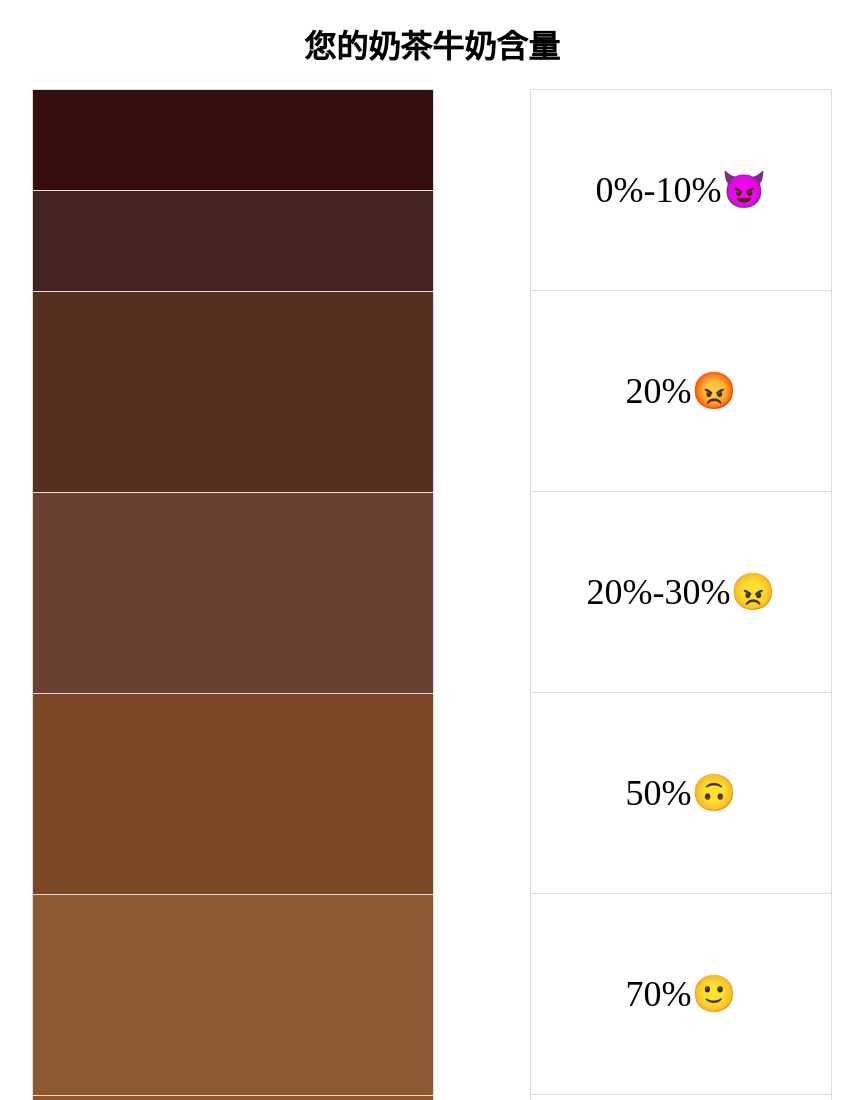
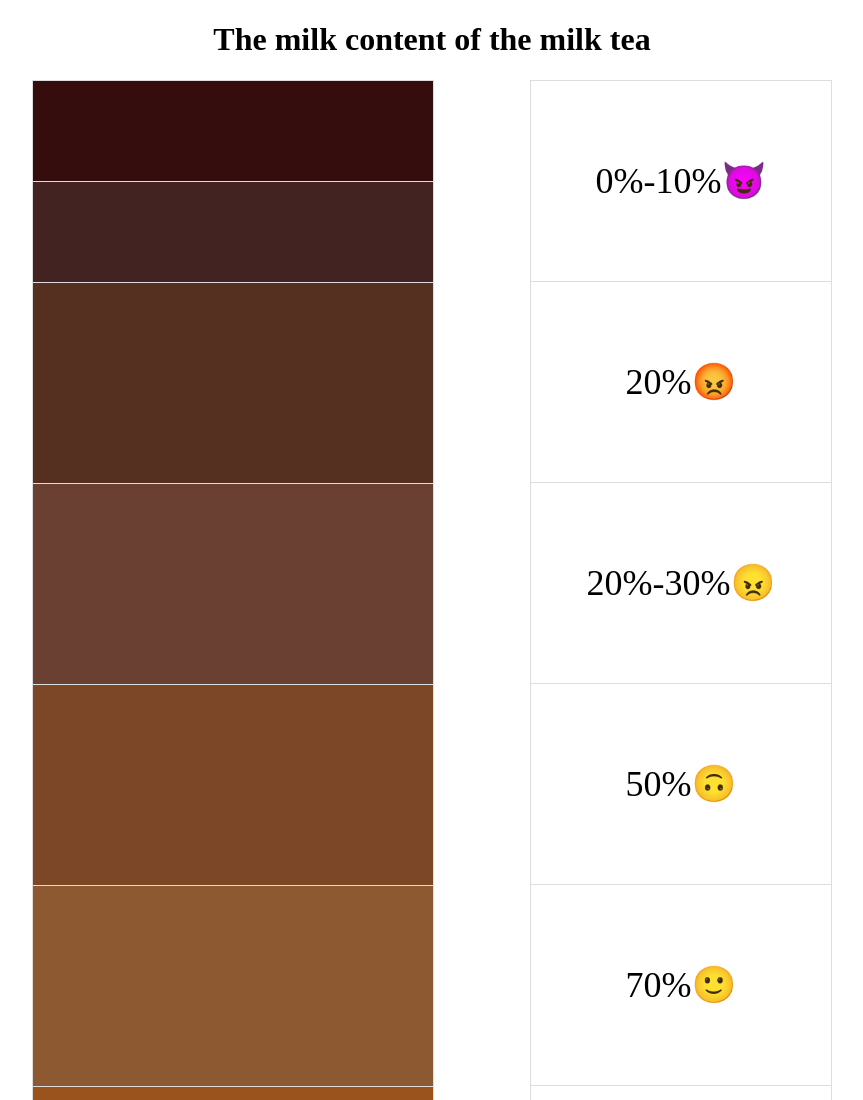
Before and after one commit to ZFY-Leo/High-Seven-Plus-s-Kit-Comparison-Table, a plain HTML site: page 奶茶/index.html in a window 1280 px wide. Shown: the top 1100 px of the page, without its empty margins (208-1071 px from the left). Drawn offline with Linux system fonts and the light colour scheme.

Commit message:
Update index.html

```diff
--- a/奶茶/index.html
+++ b/奶茶/index.html
@@ -3,7 +3,7 @@
 <head>
     <meta charset="UTF-8">
     <meta name="viewport" content="width=device-width, initial-scale=1.0">
-    <title>牛奶含量对照表</title>
+    <title>Milk Content Comparison Table</title>
     <style>
         .container {
             height: 100%;
@@ -64,7 +64,7 @@
 
 <body>
     <div class="container">
-        <h1>您的奶茶牛奶含量</h1>
+        <h1>The milk content of the milk tea</h1>
         <ul class="left">
              <li class="first" style="background: #350D0D;">
 
```
